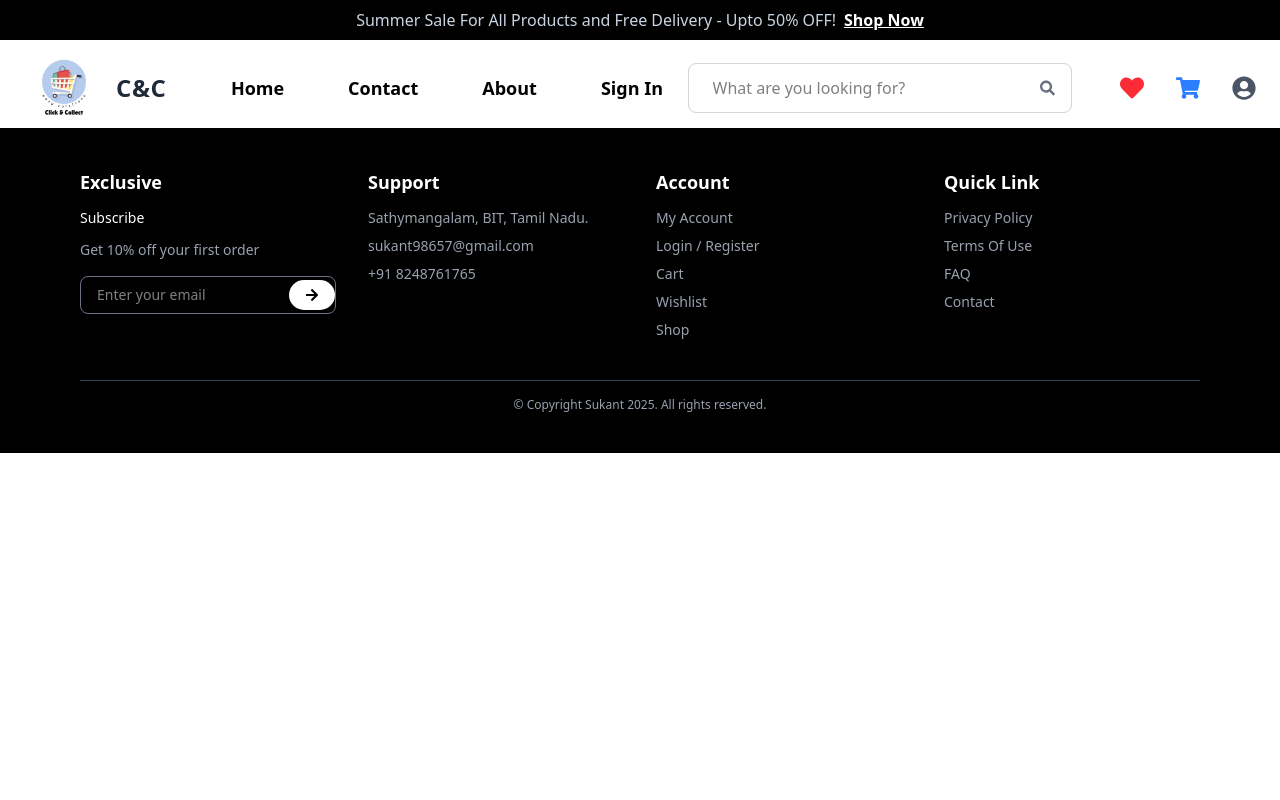
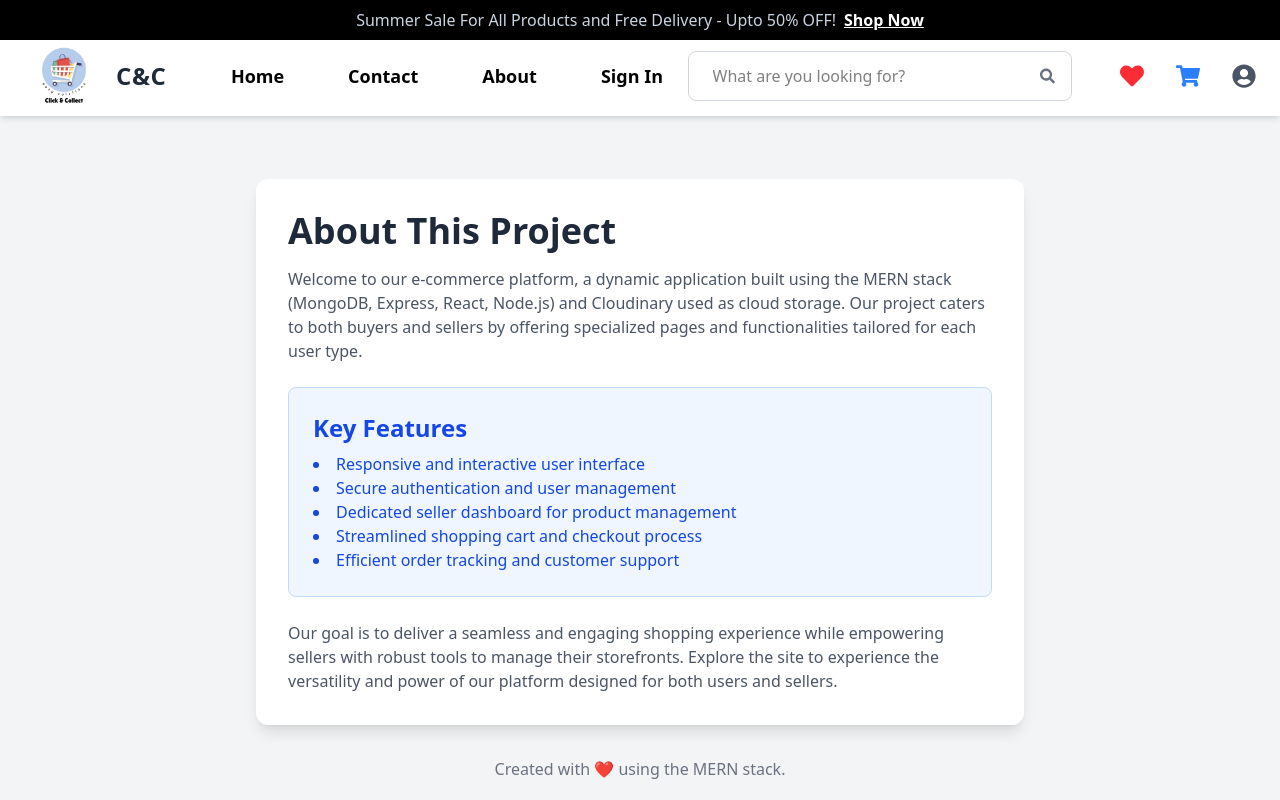
Before and after one commit to SUKANT43/E-commerce-Mern, a React (Vite) app in the folder frontend/: page /about in a window 1280 px wide. Shown: the top 800 px of the page. Built offline with nearby package versions, Linux system fonts and the light colour scheme.

Commit message:
search implemented

```diff
--- a/frontend/src/App.jsx
+++ b/frontend/src/App.jsx
@@ -22,6 +22,7 @@ import ProductDetails from "./pages/ProductDetails";
 import Contact from "./pages/Contact";
 import NavBar from "./components/NavBar";
 import { useState } from "react";
+import About from "./pages/About";
 
 function AppContent() {
   const location = useLocation();
@@ -32,7 +33,7 @@ function AppContent() {
 
   return (
     <>
-      <NavBar setSearchQuery={setSearchQuery} />
+      {!adminRoutes.includes(location.pathname) &&<NavBar setSearchQuery={setSearchQuery} />}
       {adminRoutes.includes(location.pathname) && !sellerRoutes.includes(location.pathname) && <SellerNavBar />}
 
       <Routes>
@@ -55,6 +56,8 @@ function AppContent() {
         <Route path="/edit/:id" element={<EditProduct />} />
         <Route path="/product/:id" element={<ProductDetails />} />
         <Route path="contact" element={<Contact />} />
+        <Route path="about" element={<About />} />
+
       </Routes>
 
       {!adminRoutes.includes(location.pathname) && <Footer />}
--- a/frontend/src/components/NavBar.jsx
+++ b/frontend/src/components/NavBar.jsx
@@ -28,7 +28,7 @@ function NavBar({ setSearchQuery }) {
         </p>
       </div>
 
-      <div className="flex items-center justify-between px-4 md:px-6 py-0 shadow-md mt-12 relative bg-white">
+      <div className="fixed top-9 left-0 right-0 flex items-center justify-between px-4 md:px-6 py-0 shadow-md bg-white z-40">
         <div className="flex items-center gap-3">
           <img src={icon} className="w-14 h-14 md:w-20 md:h-20 cursor-pointer" alt="Logo" />
           <h1 className="text-xl md:text-2xl font-extrabold tracking-wide text-gray-800 cursor-pointer">C&C</h1>
@@ -41,7 +41,7 @@ function NavBar({ setSearchQuery }) {
         <div className={`absolute md:static top-16 left-0 w-full md:w-auto bg-white md:bg-transparent shadow-md md:shadow-none md:flex gap-8 text-lg font-semibold px-4 md:px-0 transition-all duration-300 ${menuOpen ? "block" : "hidden"}`}>
           <Link to="/" className="cursor-pointer px-4 py-2 rounded-xl transition-all duration-300 hover:bg-black hover:text-white">Home</Link>
           <Link to="/contact" className="cursor-pointer px-4 py-2 rounded-xl transition-all duration-300 hover:bg-black hover:text-white">Contact</Link>
-          <h1 className="cursor-pointer px-4 py-2 rounded-xl transition-all duration-300 hover:bg-black hover:text-white">About</h1>
+          <Link to="/about" className="cursor-pointer px-4 py-2 rounded-xl transition-all duration-300 hover:bg-black hover:text-white">About</Link>
           <Link to="/user-login" className="cursor-pointer px-4 py-2 rounded-xl transition-all duration-300 hover:bg-black hover:text-white">Sign In</Link>
         </div>
 
--- /dev/null
+++ b/frontend/src/pages/About.jsx
@@ -0,0 +1,36 @@
+import React from 'react';
+
+function About() {
+  return (
+    <div className="min-h-screen bg-gray-100 flex flex-col items-center justify-center py-12 px-4 mt-20">
+      <div className="max-w-3xl bg-white rounded-xl shadow-lg p-8">
+        <h1 className="text-4xl font-bold text-gray-800 mb-4">About This Project</h1>
+        <p className="text-gray-600 mb-6">
+          Welcome to our e-commerce platform, a dynamic application built using the MERN stack
+          (MongoDB, Express, React, Node.js) and Cloudinary used as cloud storage. Our project caters to both buyers and sellers by offering
+          specialized pages and functionalities tailored for each user type.
+        </p>
+        <div className="bg-blue-50 border border-blue-200 rounded-lg p-6 mb-6">
+          <h2 className="text-2xl font-semibold text-blue-700 mb-2">Key Features</h2>
+          <ul className="list-disc list-inside text-blue-700">
+            <li>Responsive and interactive user interface</li>
+            <li>Secure authentication and user management</li>
+            <li>Dedicated seller dashboard for product management</li>
+            <li>Streamlined shopping cart and checkout process</li>
+            <li>Efficient order tracking and customer support</li>
+          </ul>
+        </div>
+        <p className="text-gray-600">
+          Our goal is to deliver a seamless and engaging shopping experience while empowering sellers
+          with robust tools to manage their storefronts. Explore the site to experience the versatility
+          and power of our platform designed for both users and sellers.
+        </p>
+      </div>
+      <footer className="mt-8">
+        <p className="text-gray-500">Created with ❤️ using the MERN stack.</p>
+      </footer>
+    </div>
+  );
+}
+
+export default About;
--- a/frontend/src/pages/Home.jsx
+++ b/frontend/src/pages/Home.jsx
@@ -46,7 +46,7 @@ const Home = ({ searchQuery }) => {
   if (error) return <p className="text-center text-red-500">{error}</p>;
 
   return (
-    <div className="p-8 bg-gray-100 min-h-screen relative">
+    <div className="p-8 bg-gray-100 min-h-screen relative mt-25">
       <h2 className="text-3xl font-bold text-center mb-6">Explore Our Products</h2>
 
       <div className="fixed top-35 right-8 z-10">
--- a/frontend/src/pages/UserResetPassword.jsx
+++ b/frontend/src/pages/UserResetPassword.jsx
@@ -62,7 +62,7 @@ function UserResetPassword() {
             type="password"
             placeholder="Enter Old Password"
             className="w-full p-3 border border-gray-300 rounded-md"
-            name="password" // Corrected from "oldPassword" to "password"
+            name="password"
             value={data.password}
             onChange={handleChange}
             required
@@ -92,7 +92,7 @@ function UserResetPassword() {
         </form>
 
         <p className="text-gray-500 text-center mt-4">
-          Login? <span className="text-gray-800 font-semibold cursor-pointer" onClick={() => navigate("/seller-login")}>Login</span>
+          Login? <span className="text-gray-800 font-semibold cursor-pointer" onClick={() => navigate("/user-login")}>Login</span>
         </p>
       </div>
     </div>
--- a/frontend/src/pages/UserSignup.jsx
+++ b/frontend/src/pages/UserSignup.jsx
@@ -88,7 +88,7 @@ function userSignup() {
 
         <p className="text-gray-500 text-center mt-4">
           Already have an account?{' '}
-          <Link to="/seller-login" className="text-gray-800 font-semibold">
+          <Link to="/user-login" className="text-gray-800 font-semibold">
             Login
           </Link>
         </p>
```
